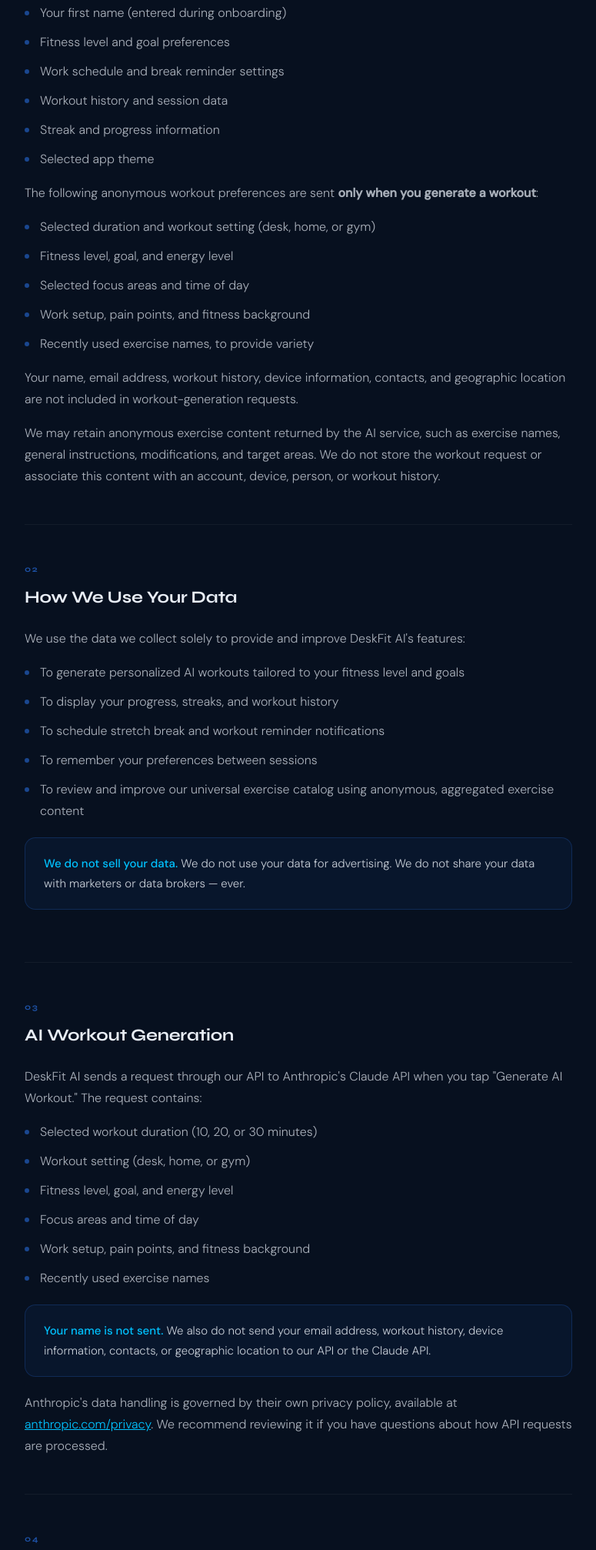
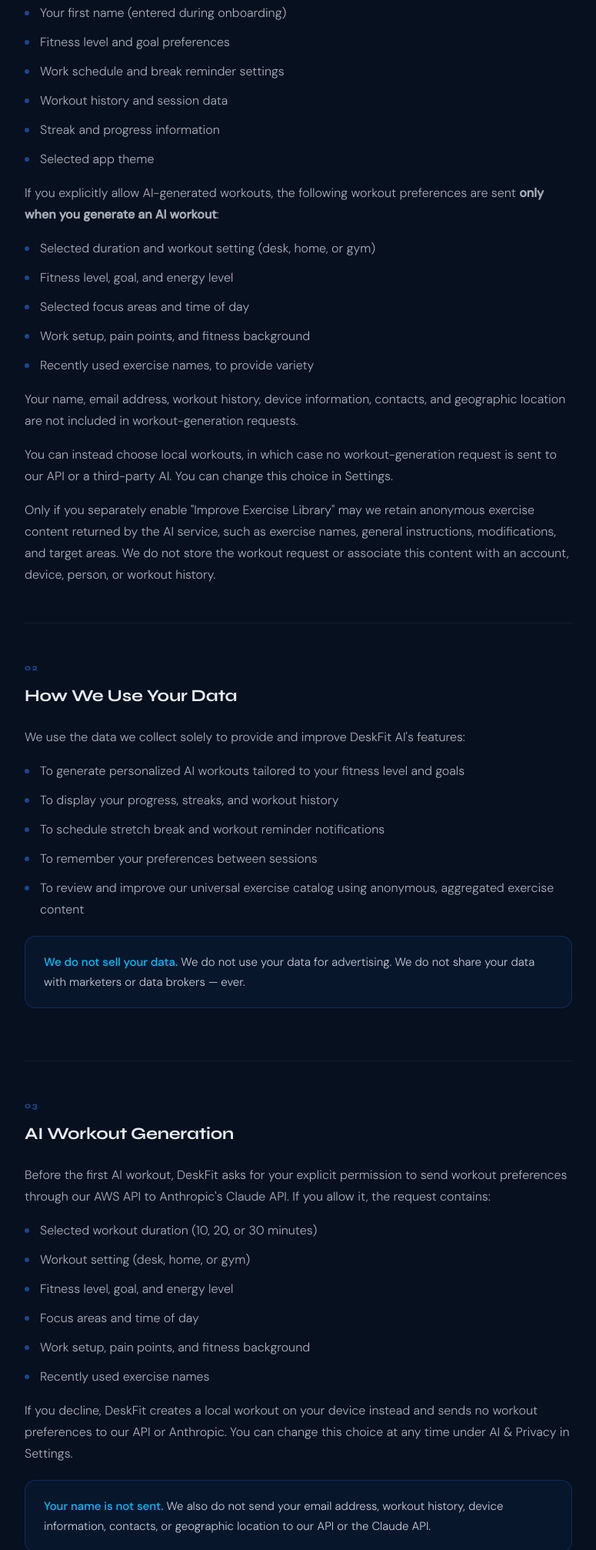
Before and after one commit to tessbuilds/tessbuilds.github.io, a plain HTML site: page deskfit/privacy.html in a window 1280 px wide. Shown: the part 1169-3183 px from the top of the page at 77% size, without its empty margins (252-1027 px from the left). Drawn offline with Linux system fonts and the light colour scheme.

Commit message:
Update DeskFit AI consent disclosure

```diff
--- a/deskfit/privacy.html
+++ b/deskfit/privacy.html
@@ -512,8 +512,9 @@
                         <li>Selected app theme</li>
                     </ul>
                     <p>
-                        The following anonymous workout preferences are sent
-                        <strong>only when you generate a workout</strong>:
+                        If you explicitly allow AI-generated workouts, the
+                        following workout preferences are sent
+                        <strong>only when you generate an AI workout</strong>:
                     </p>
                     <ul>
                         <li>
@@ -531,11 +532,18 @@
                         included in workout-generation requests.
                     </p>
                     <p>
-                        We may retain anonymous exercise content returned by
-                        the AI service, such as exercise names, general
-                        instructions, modifications, and target areas. We do
-                        not store the workout request or associate this content
-                        with an account, device, person, or workout history.
+                        You can instead choose local workouts, in which case no
+                        workout-generation request is sent to our API or a
+                        third-party AI. You can change this choice in Settings.
+                    </p>
+                    <p>
+                        Only if you separately enable "Improve Exercise
+                        Library" may we retain anonymous exercise content
+                        returned by the AI service, such as exercise names,
+                        general instructions, modifications, and target areas.
+                        We do not store the workout request or associate this
+                        content with an account, device, person, or workout
+                        history.
                     </p>
                 </div>
 
@@ -578,9 +586,10 @@
                     <div class="section-number">03</div>
                     <h2>AI Workout Generation</h2>
                     <p>
-                        DeskFit AI sends a request through our API to
-                        Anthropic's Claude API when you tap "Generate AI
-                        Workout." The request contains:
+                        Before the first AI workout, DeskFit asks for your
+                        explicit permission to send workout preferences through
+                        our AWS API to Anthropic's Claude API. If you allow it,
+                        the request contains:
                     </p>
                     <ul>
                         <li>
@@ -592,6 +601,12 @@
                         <li>Work setup, pain points, and fitness background</li>
                         <li>Recently used exercise names</li>
                     </ul>
+                    <p>
+                        If you decline, DeskFit creates a local workout on your
+                        device instead and sends no workout preferences to our
+                        API or Anthropic. You can change this choice at any time
+                        under AI &amp; Privacy in Settings.
+                    </p>
                     <div class="highlight">
                         <p>
                             <strong>Your name is not sent.</strong>
@@ -667,7 +682,8 @@
                         history for you.
                     </p>
                     <p>
-                        Anonymous AI-generated exercise content may be stored
+                        If you enable "Improve Exercise Library," anonymous
+                        AI-generated exercise content may be stored
                         in an aggregated exercise-candidate catalog on Amazon
                         Web Services. Candidate records contain exercise
                         content and an aggregate generation count only. They do
```
